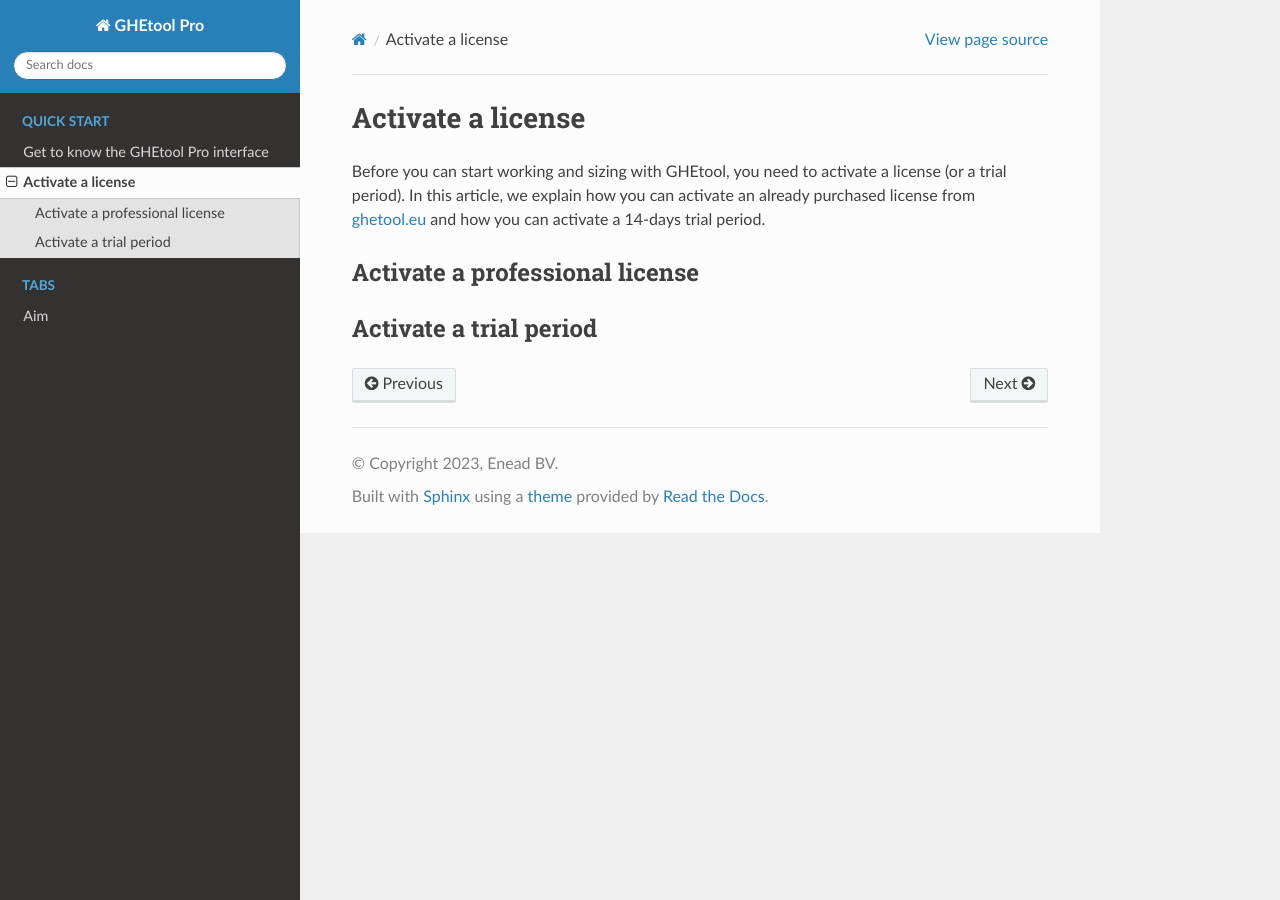
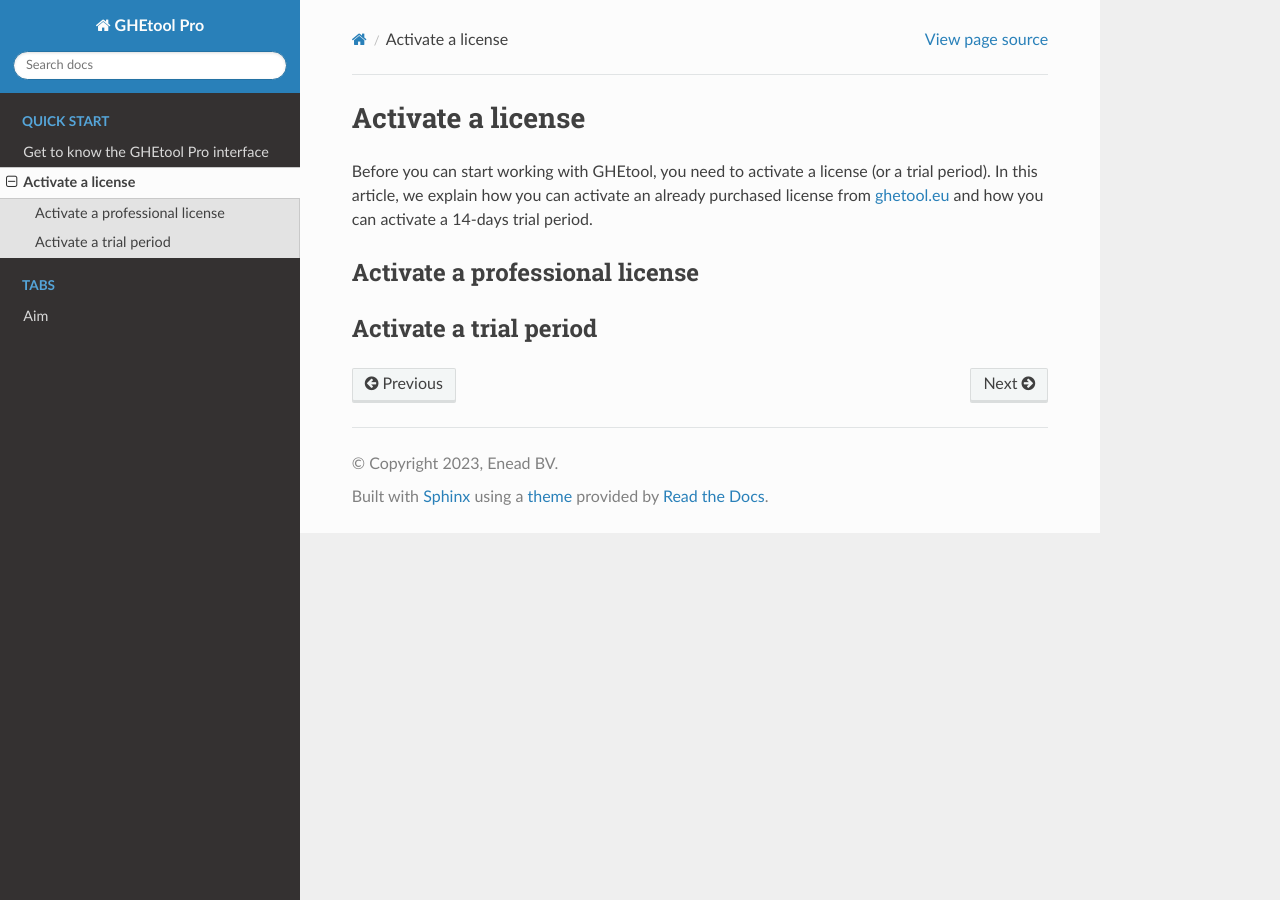
Before and after one commit to novakgeoenergie/GHEToolManual, a Sphinx documentation site: the page built from docs/sources/quick-start/license.rst, in a window 1280 px wide. Built offline with Sphinx 7.4.7 and the Read the Docs theme 2.0.0, drawn with Linux system fonts in a browser that asks for light colours; formulas are drawn with MathJax 3; pages that are not in the unit, such as notebooks, are missing from menus.

Commit message:
Check internal referencing + trial license in FAQ

```diff
--- /dev/null
+++ b/docs/sources/FAQ's/Figures/activate_license.rst
@@ -0,0 +1,4 @@
+.. _activate license:
+
+Activate a professional license
+###############################
--- a/docs/sources/FAQ's/activate_license.rst
+++ /dev/null
@@ -1,3 +0,0 @@
-# How can I ...
-Here below, you can find a list of Frequently Asked Questions in the form of 'How can I ...'.
-This list is regularly updated based on questions we receive for professional users.
--- a/docs/sources/quick-start/interface.rst
+++ b/docs/sources/quick-start/interface.rst
@@ -18,7 +18,7 @@
 ******
 For every calculation, different information is needed. All these inputs are structured in *tabs*, being:
 
-* **Aim** **`tab aim`_** The first tab determines what you will be calculating in this specific scenario.
+* **Aim** `tab aim`_ The first tab determines what you will be calculating in this specific scenario.
 * **Options** The option tab contains aim-specific options.
 * **Borefield** Here the borefield configuration can be chosen.
 * **Earth** The earth tab contains information about the ground thermal properties and the simulation options.
--- a/docs/sources/quick-start/license.rst
+++ b/docs/sources/quick-start/license.rst
@@ -2,7 +2,7 @@
 Activate a license
 ##################
 
-Before you can start working and sizing with GHEtool, you need to activate a license (or a trial period).
+Before you can start working with GHEtool, you need to activate a license (or a trial period).
 In this article, we explain how you can activate an already purchased license from `ghetool.eu <https://ghetool.eu/download/#license>`_ and how you can activate a 14-days trial period.
 
 Activate a professional license
```
Also changed, not shown: other parts of docs/sources/quick-start/interface.rst (+1 -0 lines), docs/sources/FAQ's/activate_trial.rst (added, +28 -0 lines), docs/sources/FAQ's/Figures/blanco_screen.png (added), docs/sources/FAQ's/Figures/settings_trial.png (added), docs/sources/FAQ's/Figures/trial_set_name.png (added).
